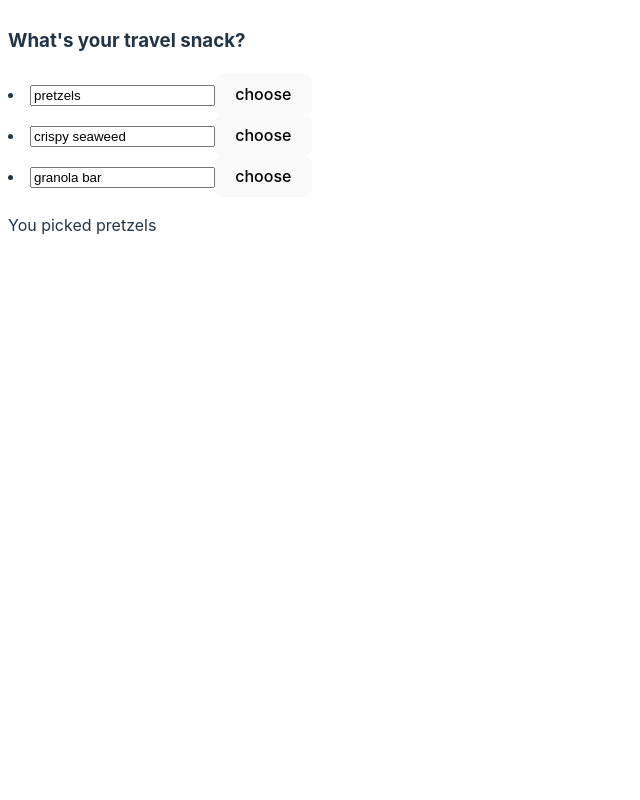
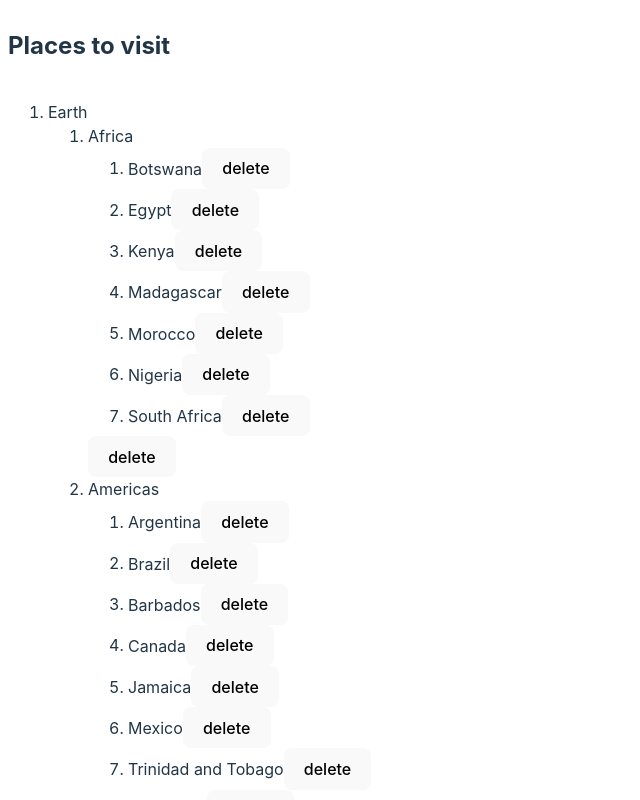
Before and after one commit to zzinLee/react-playground, a React (Vite) app: page / in a window 1280 px wide. Shown: the top 800 px of the page, without its empty margins (0-640 px from the left). Built offline with nearby package versions, Linux system fonts and the light colour scheme.

Commit message:
상태 정규화 및 useImmer 훅을 통한 상태업데이트

```diff
--- a/package.json
+++ b/package.json
@@ -10,8 +10,10 @@
     "preview": "vite preview"
   },
   "dependencies": {
+    "immer": "^10.1.1",
     "react": "^18.2.0",
-    "react-dom": "^18.2.0"
+    "react-dom": "^18.2.0",
+    "use-immer": "^0.9.0"
   },
   "devDependencies": {
     "@types/react": "^18.2.66",
--- a/src/App.jsx
+++ b/src/App.jsx
@@ -1,48 +1,57 @@
+import { useImmer } from "use-immer"
 import { useState } from "react";
+import { initialTravelPlan } from "./places.js";
 
-const initialItems = [
-  { title: "pretzels", id: 0 },
-  { title: "crispy seaweed", id: 1 },
-  { title: "granola bar", id: 2 },
-];
+function PlaceTree({ id, parentId, plan, deletePlan }) {
+  const place = plan[id];
+  const childIds = place.childIds;
 
-function App() {
-  const [items, setItems] = useState(initialItems);
-  const [selectedItemId, setSelectedItemId] = useState(0);
-  const handleChangeInput = (ev, id) => {
-    const changedItems = items.map((item) => {
-      return (item.id === id) ? {
-          ...item,
-          title: ev.target.value,
-        } : item;
-    });
-
-    setItems(changedItems);
-  };
-  const handleChooseButton = (ev, id) => {
-    ev.stopPropagation();
-
-    setSelectedItemId(id);
-  };
-
-  const itemElemList = items.map((item) => {
-    return (
-      <li key={item.id}>
-        <input type="text" value={item.title} onChange={(ev) => handleChangeInput(ev, item.id)} />
-        <button onClick={(ev) => handleChooseButton(ev, item.id)}>choose</button>
-      </li>
-    );
+  const childPlaces = childIds.length > 0 && childIds.map((childId) => {
+    return <PlaceTree key={childId} plan={plan} id={childId} parentId={id} deletePlan={deletePlan} />
   });
 
-  const selectedItem = items.find((item) => item.id === selectedItemId);
+  return (
+    <li>
+      {place.title}
+      {childPlaces.length > 0 && (
+        <ol>
+          {childPlaces}
+        </ol>
+      )}
+      <button onClick={() => deletePlan(parentId, id)}>delete</button>
+    </li>
+  );
+}
+
+export default function TravelPlan() {
+  const [plan, updatePlan] = useImmer(initialTravelPlan);
+  const root = plan[0];
+  const parentIds = root.childIds;
+
+  const deletePlace = (parentId, childId) => {
+    updatePlan((draft) => {
+      const parent = draft[parentId];
+      parent.childIds = parent.childIds.filter((id) => id !== childId);
+
+      const deleteAllChildren = (id) => {
+        const place = draft[id];
+        place.childIds.forEach(deleteAllChildren);
+
+        delete draft[id];
+      };
+
+      deleteAllChildren(childId);
+    });
+  };
 
   return (
     <>
-      <h3>{"What's your travel snack?"}</h3>
-      {itemElemList}
-      <p>You picked {selectedItem.title}</p>
+      <h2>Places to visit</h2>
+      <ol>
+        {parentIds.length > 0 && parentIds.map((id) => (
+          <PlaceTree key={id} id={id} parentId={0} plan={plan} deletePlan={deletePlace} />
+        ))}
+      </ol>
     </>
   );
 }
-
-export default App;
--- /dev/null
+++ b/src/places.js
@@ -0,0 +1,247 @@
+export const initialTravelPlan = {
+  0: {
+    id: 0,
+    title: "(Root)",
+    childIds: [1, 42, 46],
+  },
+  1: {
+    id: 1,
+    title: "Earth",
+    childIds: [2, 10, 19, 26, 34],
+  },
+  2: {
+    id: 2,
+    title: "Africa",
+    childIds: [3, 4, 5, 6, 7, 8, 9],
+  },
+  3: {
+    id: 3,
+    title: "Botswana",
+    childIds: [],
+  },
+  4: {
+    id: 4,
+    title: "Egypt",
+    childIds: [],
+  },
+  5: {
+    id: 5,
+    title: "Kenya",
+    childIds: [],
+  },
+  6: {
+    id: 6,
+    title: "Madagascar",
+    childIds: [],
+  },
+  7: {
+    id: 7,
+    title: "Morocco",
+    childIds: [],
+  },
+  8: {
+    id: 8,
+    title: "Nigeria",
+    childIds: [],
+  },
+  9: {
+    id: 9,
+    title: "South Africa",
+    childIds: [],
+  },
+  10: {
+    id: 10,
+    title: "Americas",
+    childIds: [11, 12, 13, 14, 15, 16, 17, 18],
+  },
+  11: {
+    id: 11,
+    title: "Argentina",
+    childIds: [],
+  },
+  12: {
+    id: 12,
+    title: "Brazil",
+    childIds: [],
+  },
+  13: {
+    id: 13,
+    title: "Barbados",
+    childIds: [],
+  },
+  14: {
+    id: 14,
+    title: "Canada",
+    childIds: [],
+  },
+  15: {
+    id: 15,
+    title: "Jamaica",
+    childIds: [],
+  },
+  16: {
+    id: 16,
+    title: "Mexico",
+    childIds: [],
+  },
+  17: {
+    id: 17,
+    title: "Trinidad and Tobago",
+    childIds: [],
+  },
+  18: {
+    id: 18,
+    title: "Venezuela",
+    childIds: [],
+  },
+  19: {
+    id: 19,
+    title: "Asia",
+    childIds: [20, 21, 22, 23, 24, 25],
+  },
+  20: {
+    id: 20,
+    title: "China",
+    childIds: [],
+  },
+  21: {
+    id: 21,
+    title: "India",
+    childIds: [],
+  },
+  22: {
+    id: 22,
+    title: "Singapore",
+    childIds: [],
+  },
+  23: {
+    id: 23,
+    title: "South Korea",
+    childIds: [],
+  },
+  24: {
+    id: 24,
+    title: "Thailand",
+    childIds: [],
+  },
+  25: {
+    id: 25,
+    title: "Vietnam",
+    childIds: [],
+  },
+  26: {
+    id: 26,
+    title: "Europe",
+    childIds: [27, 28, 29, 30, 31, 32, 33],
+  },
+  27: {
+    id: 27,
+    title: "Croatia",
+    childIds: [],
+  },
+  28: {
+    id: 28,
+    title: "France",
+    childIds: [],
+  },
+  29: {
+    id: 29,
+    title: "Germany",
+    childIds: [],
+  },
+  30: {
+    id: 30,
+    title: "Italy",
+    childIds: [],
+  },
+  31: {
+    id: 31,
+    title: "Portugal",
+    childIds: [],
+  },
+  32: {
+    id: 32,
+    title: "Spain",
+    childIds: [],
+  },
+  33: {
+    id: 33,
+    title: "Turkey",
+    childIds: [],
+  },
+  34: {
+    id: 34,
+    title: "Oceania",
+    childIds: [35, 36, 37, 38, 39, 40, 41],
+  },
+  35: {
+    id: 35,
+    title: "Australia",
+    childIds: [],
+  },
+  36: {
+    id: 36,
+    title: "Bora Bora (French Polynesia)",
+    childIds: [],
+  },
+  37: {
+    id: 37,
+    title: "Easter Island (Chile)",
+    childIds: [],
+  },
+  38: {
+    id: 38,
+    title: "Fiji",
+    childIds: [],
+  },
+  39: {
+    id: 40,
+    title: "Hawaii (the USA)",
+    childIds: [],
+  },
+  40: {
+    id: 40,
+    title: "New Zealand",
+    childIds: [],
+  },
+  41: {
+    id: 41,
+    title: "Vanuatu",
+    childIds: [],
+  },
+  42: {
+    id: 42,
+    title: "Moon",
+    childIds: [43, 44, 45],
+  },
+  43: {
+    id: 43,
+    title: "Rheita",
+    childIds: [],
+  },
+  44: {
+    id: 44,
+    title: "Piccolomini",
+    childIds: [],
+  },
+  45: {
+    id: 45,
+    title: "Tycho",
+    childIds: [],
+  },
+  46: {
+    id: 46,
+    title: "Mars",
+    childIds: [47, 48],
+  },
+  47: {
+    id: 47,
+    title: "Corn Town",
+    childIds: [],
+  },
+  48: {
+    id: 48,
+    title: "Green Hill",
+    childIds: [],
+  },
+};
```
Also changed, not shown: src/utils.js (deleted, +0 -11 lines), 1 other file (tests, documents, lock files or other folders).
